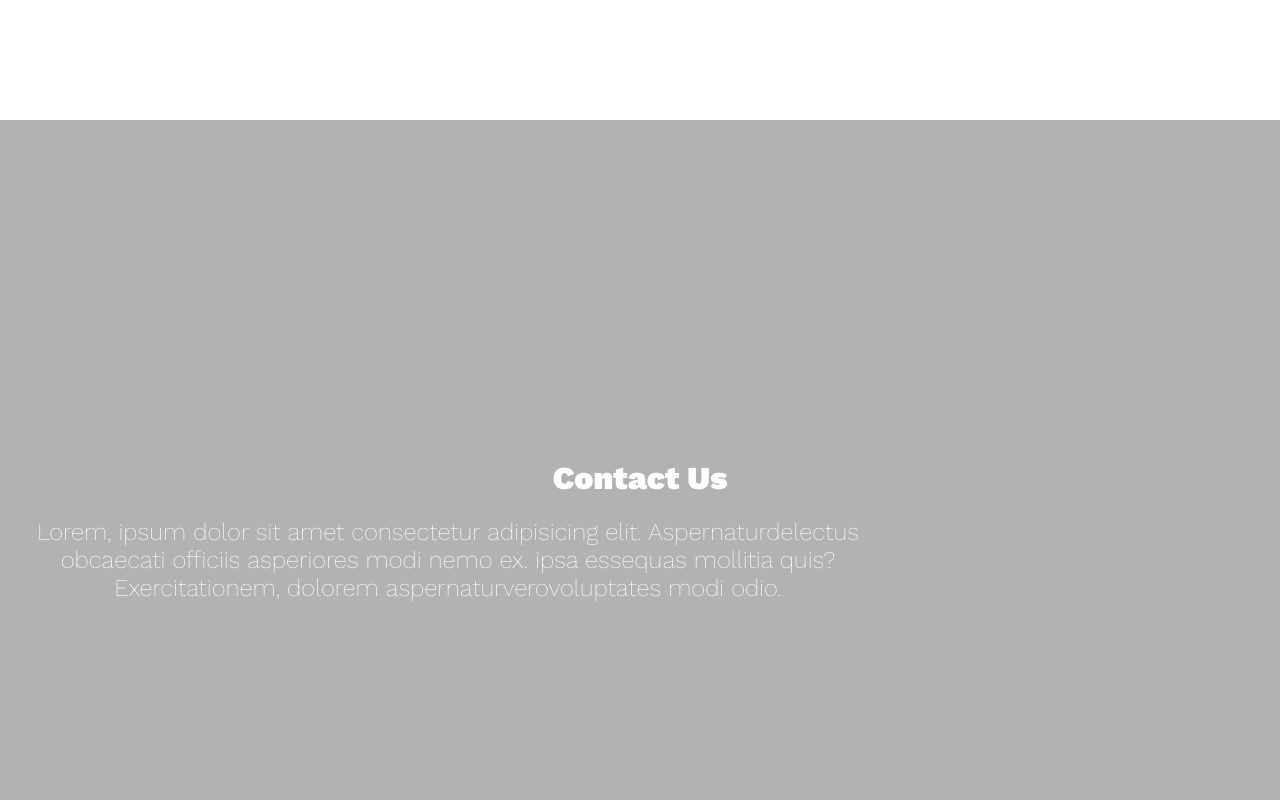
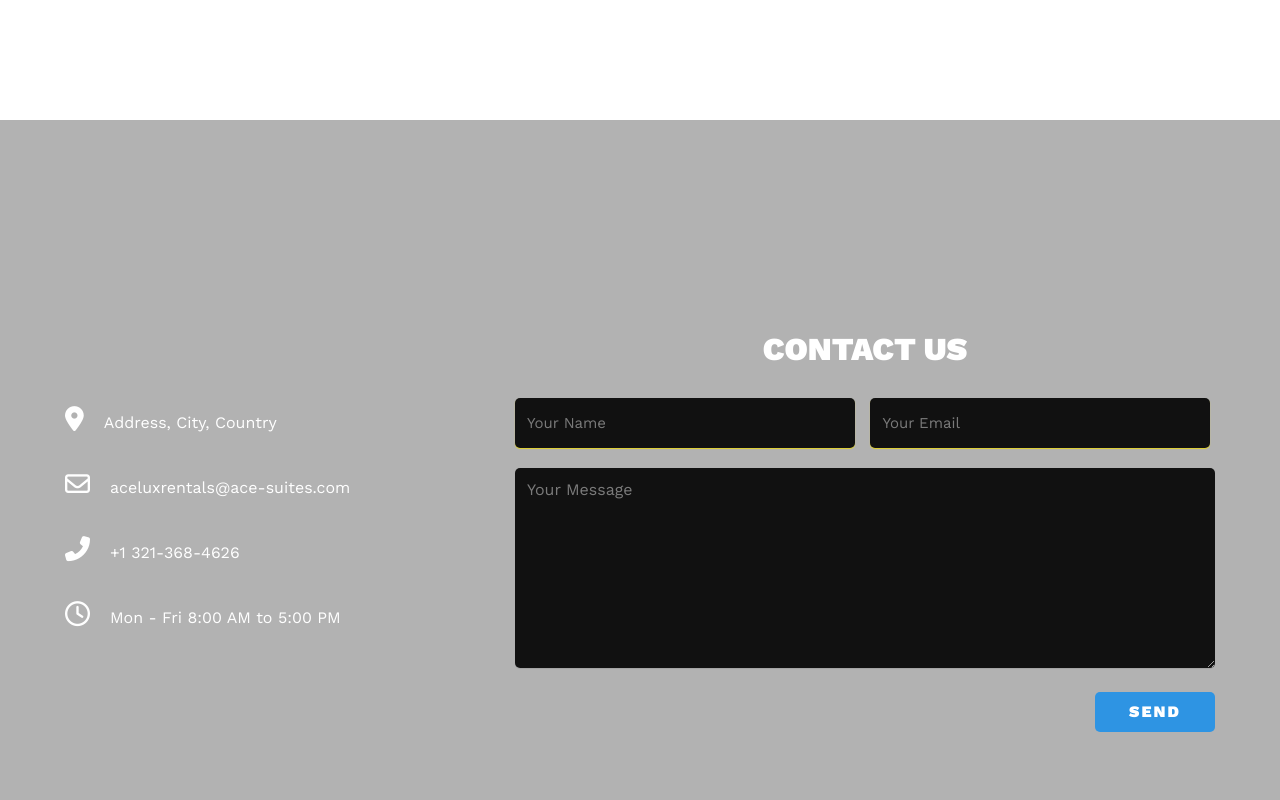
Before and after one commit to mikhail-w/acesuites, a plain HTML site: page index.html in a window 1280 px wide. Shown: the part 3880-4680 px from the top of the page. Drawn offline with nearby package versions, Linux system fonts and the light colour scheme; a web font is replaced by a local one.

Commit message:
update footer section

```diff
--- a/index.html
+++ b/index.html
@@ -39,10 +39,6 @@
       rel="stylesheet"
       href="./styles/index.css"
     >
-    <!-- <link
-      rel="stylesheet"
-      href="styles/style.css"
-    /> -->
     <title>ACE Suites</title>
   </head>
 
@@ -149,17 +145,24 @@
     </section>
 
     <div
-      class="parallax_bg contact"
+      class="parallax_bg contact-section"
       id="contact"
     >
-      <div class="info">
+      <div class="contact-info">
+        <div><i class="fa-solid fa-location-dot"></i>Address, City, Country</div>
+        <div><i class="fa-regular fa-envelope"></i>aceluxrentals@ace-suites.com</div>
+        <div><i class="fa-solid fa-phone-flip"></i>+1 321-368-4626</div>
+        <div><i class="fa-regular fa-clock"></i>Mon - Fri 8:00 AM to 5:00 PM</div>
+      </div>
+      <div class="contact-form">
         <h2>Contact Us</h2>
-        <p>
-          Lorem, ipsum dolor sit amet consectetur adipisicing elit.
-          Aspernaturdelectus obcaecati officiis asperiores modi nemo ex. ipsa
-          essequas mollitia quis? Exercitationem, dolorem
-          aspernaturverovoluptates modi odio.
-        </p>
+        <form class="contact" action="" method="post">
+          <input type="text" name="name" class="text-box" placeholder="Your Name" required>
+        <input type="email" name="email" class="text-box" placeholder="Your Email" required>
+        <textarea name="message" rows="5" placeholder="Your Message" required></textarea>
+        <input type="submit" name="submit" class="send-btn" value="Send">
+        </form>
+
       </div>
     </div>
 
--- a/styles/fleet.css
+++ b/styles/fleet.css
@@ -93,10 +93,10 @@ header.sticky .fleet-logo img {
 
 /* ==================MEDIA QUERIES================== */
 @media screen and (max-width: 1100px) {
-    .fleet-logo img {
+    /* .fleet-logo img {
         top: 11px;
         width: 300px;
-    }
+    } */
 }
 
 @media screen and (max-width: 960px) {
--- a/styles/index.css
+++ b/styles/index.css
@@ -80,7 +80,8 @@ header .nav-bar {
 
 /*======================= STICKY NAVIGATION======================= */
 header.sticky .nav-bar {
-    background-color: #76736eb7;
+    /* background-color: #76736eb7; */
+    background-color: #6F8AB7;
     backdrop-filter: blur(20px);
     height: 2rem;
     padding: 2.5rem;
@@ -292,18 +293,6 @@ section {
     justify-content: center;
 }
 
-/* #about {
-    background-color: #FF6542;
-}
-
-#suites {
-    background-color: #F03A47;
-}
-
-#fleet {
-    background-color: #276FBF;
-    color: white;
-} */
 .info {
     text-align: center;
     z-index: 1;
@@ -340,15 +329,15 @@ section {
 }
 
 /* ===================CONTACT SECTION================= */
-.contact .info {
+.contact-section .info {
     color: #fff;
 }
 
-.contact .info h1 {
+.contact-section .info h1 {
     font-size: 4rem;
 }
 
-.contact .info p {
+.contact-section .info p {
     font-size: 1.5rem;
     max-width: 70%;
 }
@@ -372,12 +361,102 @@ footer {
     background-image: url("../images/fleet/bmw/001.jpg");
 }
 
-.contact {
+.contact-section {
     height: 100vh;
     background-image: url("../images/03_bg.jpg");
+    background-size: cover;
     display: flex;
     align-items: center;
     justify-content: center;
+}
+
+/* =========================CONTACT SECTION====================== */
+.contact-info {
+    color: #fff;
+    max-width: 500px;
+    line-height: 65px;
+    padding-left: 50px;
+    /* padding: 0 30px 0 50px; */
+}
+
+.contact-info, .contact-form {
+    flex: 1;
+    z-index: 9;
+}
+
+.contact-section .contact-info i {
+    margin-right: 20px;
+    font-size: 25px;
+}
+
+.contact-form {
+    max-width: 700px;
+    margin-right: 50px;
+}
+
+.contact-form h2 {
+    color: #fff;
+    text-align: center;
+    font-size: 2rem;
+    text-transform: uppercase;
+    margin-bottom: 30px;
+}
+
+.contact-form .text-box {
+    background: #000;
+    color: #fff;
+    border: none;
+    width: calc(50% - 10px);
+    height: 50px;
+    padding: 12px;
+    font-size: 15px;
+    border-radius: 5px;
+    /* box-shadow: 0 1px 1px rgba(0, 0, 0, 0.1); */
+    box-shadow: 0 1px 1px rgba(231, 213, 18, 0.939);
+    margin-bottom: 20px;
+    opacity: 0.9;
+}
+
+.contact-form .text-box:first-child {
+    margin-right: 10px;
+}
+
+.contact-form textarea {
+    background: #000;
+    color: #fff;
+    border: none;
+    width: 100%;
+    padding: 12px;
+    font-size: 1rem;
+    min-height: 200px;
+    max-height: 400px;
+    resize: vertical;
+    border-radius: 5px;
+    box-shadow: 0 1px 1px rgba(0, 0, 0, 0.1);
+    margin-bottom: 20px;
+    opacity: 0.9;
+}
+
+.contact-form .send-btn {
+    float: right;
+    background: #2E94E3;
+    color: #fff;
+    border: none;
+    width: 120px;
+    height: 40px;
+    font-size: 1rem;
+    font-weight: 600;
+    text-transform: uppercase;
+    letter-spacing: 2px;
+    border-radius: 5px;
+    cursor: pointer;
+    transition: 0.3s;
+    transition-property: ;
+}
+
+.contact-form .send-btn:hover {
+    background: #0582e3;
+    /* background: #07f92f; */
 }
 
 /* ==================MEDIA QUERIES================== */
@@ -386,14 +465,10 @@ footer {
         padding: 30px 50px;
         font-size: 0.9em;
     }
-
-    .logo img {
-        width: 100px;
-    }
 }
 
 @media screen and (max-width: 900px) {
-    .nav-bar .logo img {
+    .logo img {
         width: 100px;
     }
 
@@ -496,4 +571,21 @@ footer {
         margin: 10px;
         cursor: pointer;
     }
+
+    /* ==================CONTACT SECTION================== */
+    .contact-section {
+        flex-direction: column;
+    }
+
+    .contact-info, .contact-form {
+        margin: 30px 50px;
+    }
+
+    .contact-form h2 {
+        font-size: 1.5rem;
+    }
+
+    .contact-form .text-box {
+        width: 100%;
+    }
 }
```
